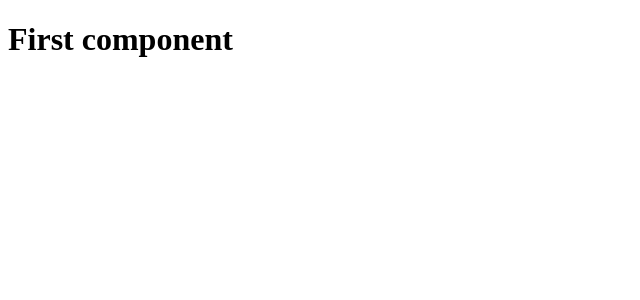
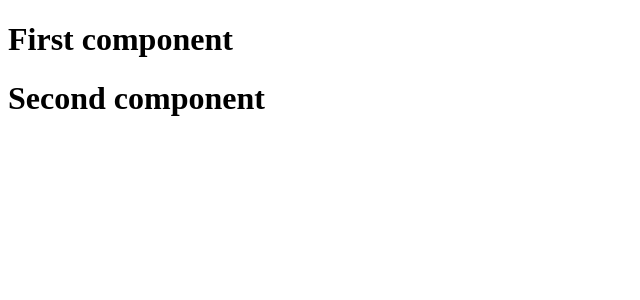
Before and after one commit to andytxr/React-Legado, a React app: page / in a window 1280 px wide. Shown: the top 300 px of the page, without its empty margins (0-640 px from the left). Built offline with nearby package versions, Linux system fonts and the light colour scheme.

Commit message:
Exporting more than one component by file

```diff
--- a/src/components/component.jsx
+++ b/src/components/component.jsx
@@ -1,11 +1,24 @@
 import React from 'react';
 
-export default props => {
+const First = props => {
 
-    return (
+    return(
 
         <h1>First component</h1>
 
     )
 
+
 }
+
+const Second = props => {
+
+    return(
+
+        <h1>Second component</h1>
+
+    )
+
+}
+
+export default {First, Second};
--- a/src/index.jsx
+++ b/src/index.jsx
@@ -5,6 +5,9 @@ import Component from './components/component';
 
 ReactDOM.render(
 
-    <Component />
+    <div>
+        <Component.First/>
+        <Component.Second/>
+    </div>
 
 , document.getElementById('app'));
```
